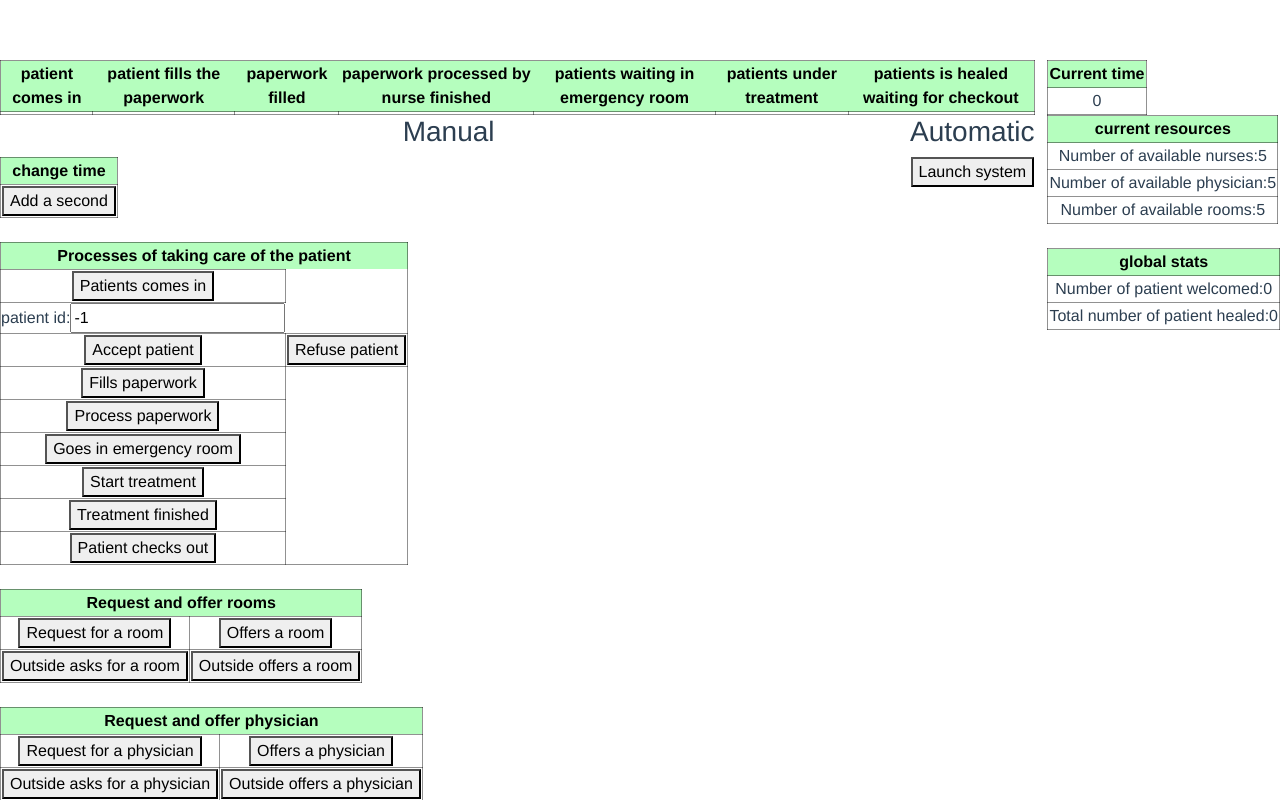
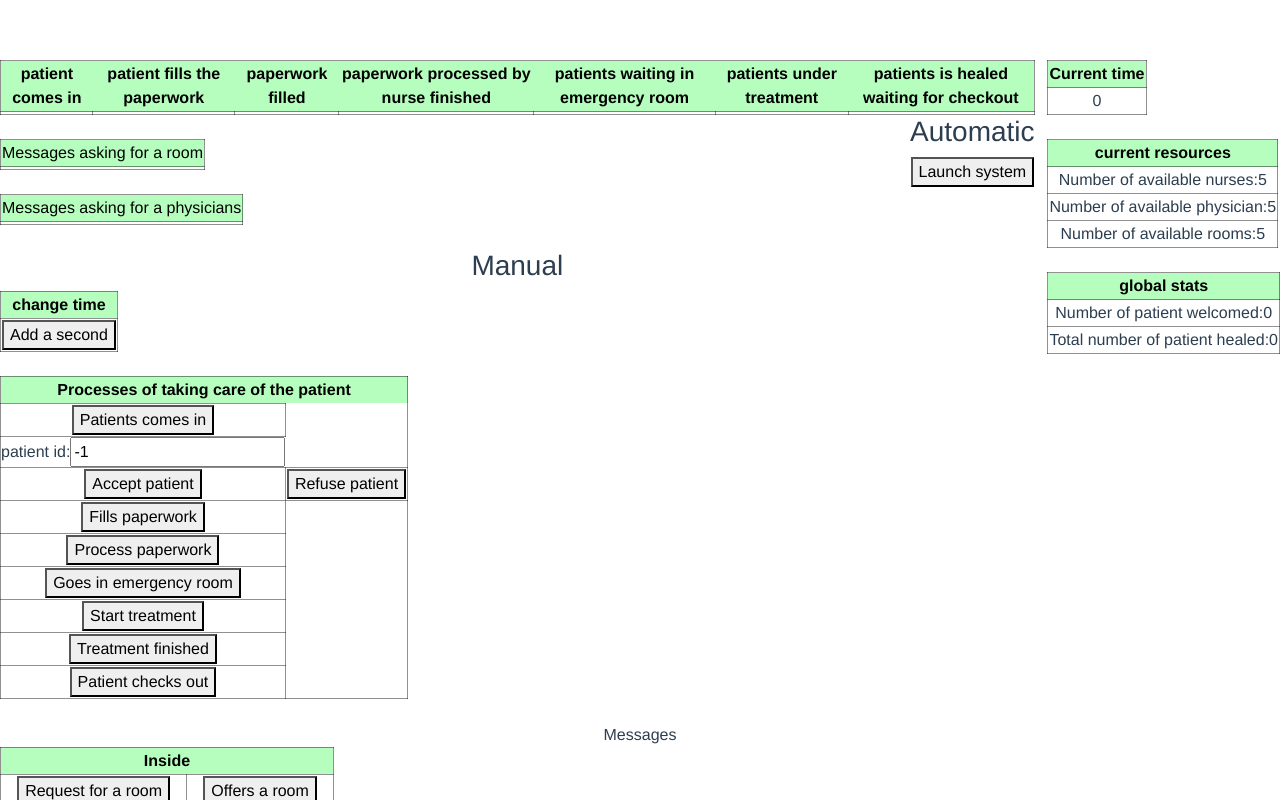
Before and after one commit to mariegallardo/Formal-modeling-project, a Vue app: page / in a window 1280 px wide. Shown: the top 800 px of the page. Built offline with nearby package versions, Linux system fonts and the light colour scheme.

Commit message:
cleaner display

```diff
--- a/src/components/Clinic.vue
+++ b/src/components/Clinic.vue
@@ -31,12 +31,12 @@
           </tr>
         </tbody>
       </table>
+      <br/>
       <table>
         <thead>
           <tr>
             <th>current resources</th>
           </tr>
-
         </thead>
         <tbody>
           <tr>
@@ -49,7 +49,6 @@
             <td>Number of available rooms:{{roomsAvailable}}</td>
           </tr>
         </tbody>
-
       </table>
       <br/>
       <table>
@@ -128,6 +127,41 @@
     <h3>Automatic</h3>
     <button v-on:click="launchAutonomousSystem">Launch system</button>
     </aside>
+    <br/>
+    <table>
+      <thead>
+        <tr>
+          <td class="minWidth">Messages asking for a room</td>
+        </tr>
+      </thead>
+      <tbody>
+        <tr>
+          <td>
+            <li v-for="item in messagesAskingForRoom" :key="item.isItFromYourService">
+              room request <div v-if="item.isItFromYourService===true">from your service</div> {{item.timeWaited}} s ago
+            </li>
+          </td>
+        </tr>
+      </tbody>
+    </table>
+    <br/>
+    <table>
+      <thead>
+        <tr>
+          <td class="minWidth">Messages asking for a physicians</td>
+        </tr>
+      </thead>
+      <tbody>
+        <tr>
+          <td>
+            <li v-for="item in messagesAskingForPhysicians" :key="item.isItFromYourService">
+              physician request <div v-if="item.isItFromYourService===true">from your service</div> {{item.timeWaited}} s ago
+            </li>
+          </td>
+        </tr>
+      </tbody>
+    </table>
+    <br/>
     <h3>Manual</h3>
     <table>
       <thead>
@@ -180,10 +214,11 @@
       </tbody>
     </table>
     <br/>
+    Messages
     <table>
       <thead>
         <tr>
-          <th colspan="2">Request and offer rooms</th>
+          <th colspan="2">Inside</th>
         </tr>
       </thead>
       <tbody>
@@ -192,8 +227,9 @@
           <td><button v-on:click="offersARoom">Offers a room</button></td>
         </tr>
         <tr>
-          <td><button v-on:click="outsideAsksForARoom">Outside asks for a room</button></td>
-          <td><button v-on:click="outsideOffersARoom">Outside offers a room</button></td>
+          <td><button v-on:click="requestFormAPhysician">Request for a physician</button></td>
+          <td><button v-on:click="offersAPhysician">Offers a physician</button></td>
+
         </tr>
       </tbody>
     </table>
@@ -201,13 +237,13 @@
     <table>
       <thead>
         <tr>
-          <th colspan="2">Request and offer physician</th>
+          <th colspan="2">Outside</th>
         </tr>
       </thead>
       <tbody>
         <tr>
-          <td><button v-on:click="requestFormAPhysician">Request for a physician</button></td>
-          <td><button v-on:click="offersAPhysician">Offers a physician</button></td>
+          <td><button v-on:click="outsideAsksForARoom">Outside asks for a room</button></td>
+          <td><button v-on:click="outsideOffersARoom">Outside offers a room</button></td>
         </tr>
         <tr>
           <td><button v-on:click="outsideAsksForAPhysician">Outside asks for a physician</button></td>
@@ -642,4 +678,8 @@ tfoot {
     background-color: rgba(4, 251, 37, 0.294);
     color: rgb(0, 0, 0);
 }
+
+#minWidth{
+  min-width:100px;
+}
 </style>
```
Lines whose indentation alone changed are shown as unchanged.
